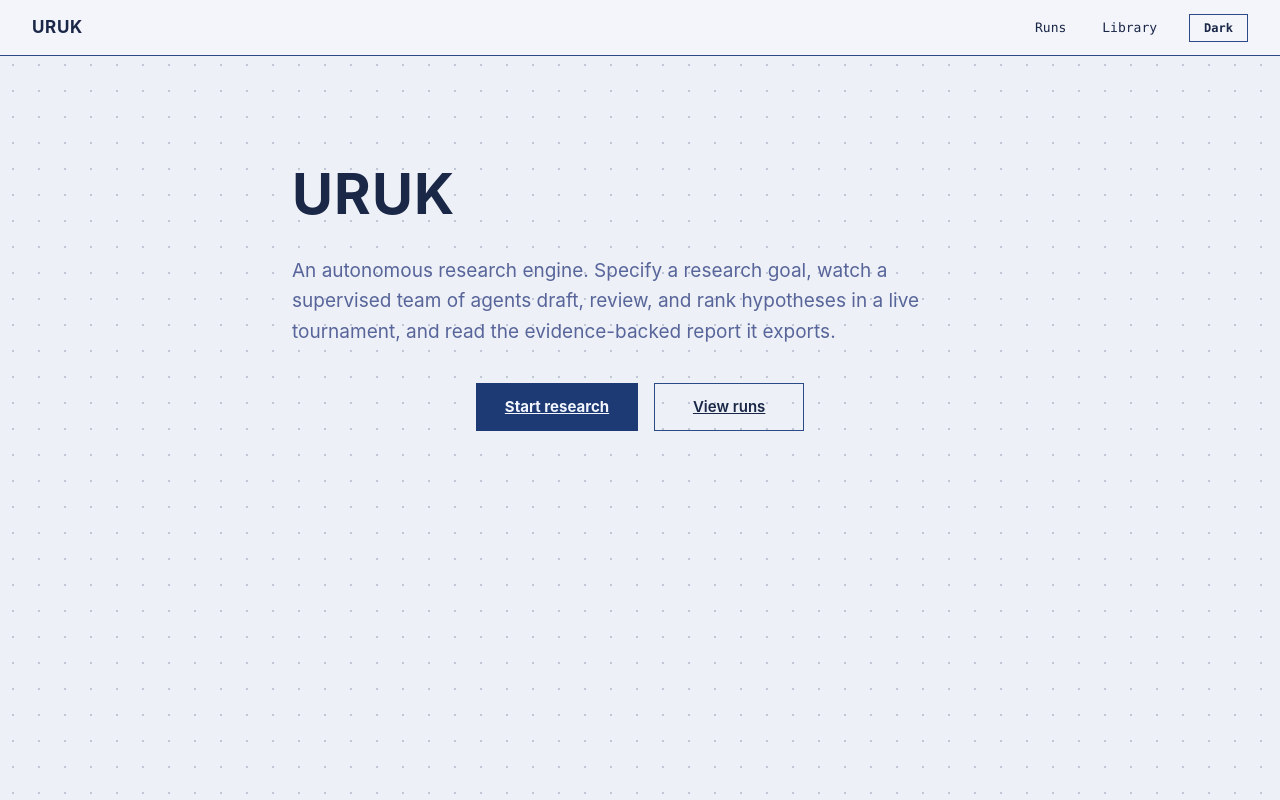
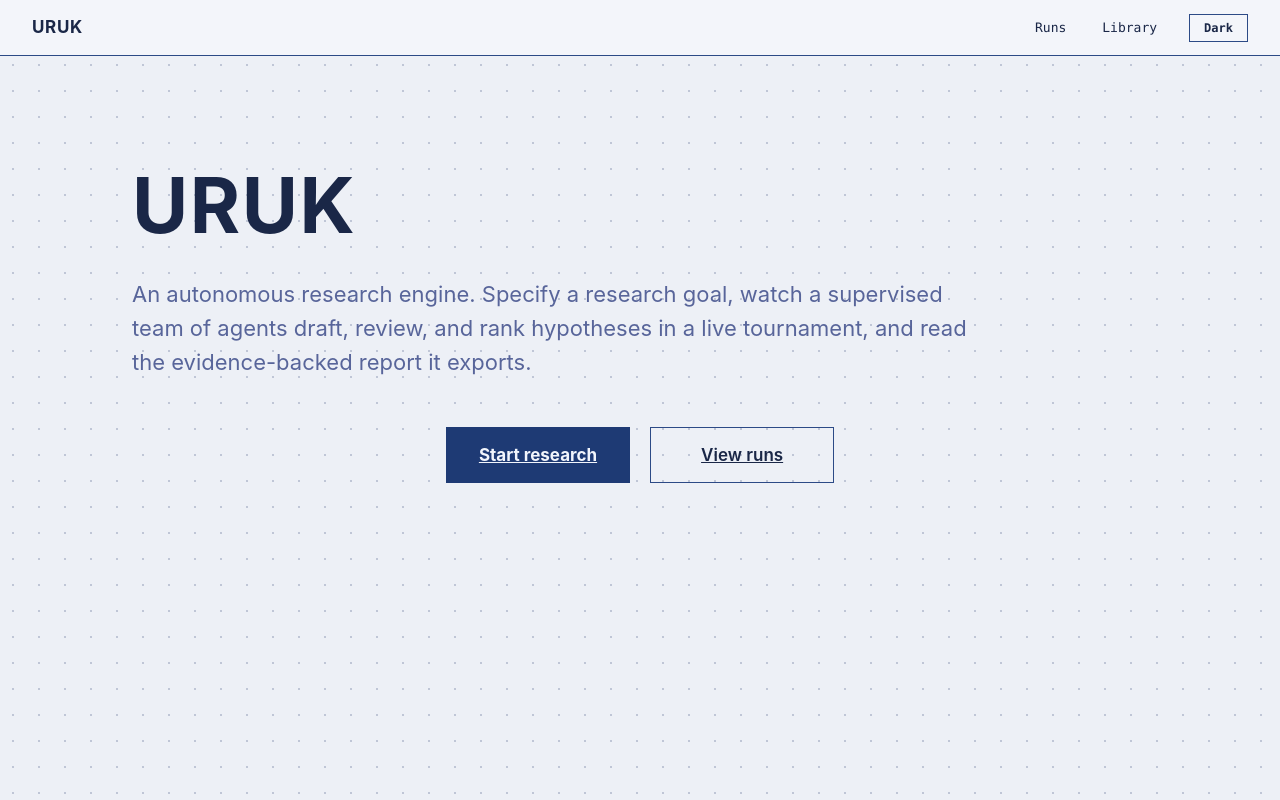
Before and after one commit to dragmakex/uruk, a Next.js app in the folder web/: page / in a window 1280 px wide. Built offline with nearby package versions, Linux system fonts and the light colour scheme.

Commit message:
feat(web): scale landing hero on large screens

```diff
--- a/web/app/globals.css
+++ b/web/app/globals.css
@@ -1218,6 +1218,36 @@ details.legend-fold .legend-line {
   text-align: center;
 }
 
+@media (min-width: 1024px) {
+  .landing {
+    max-width: 1080px;
+    padding-top: clamp(112px, 12vh, 160px);
+  }
+
+  .landing h1 {
+    font-size: clamp(72px, 6vw, 88px);
+    line-height: 1;
+  }
+
+  .landing p.lede {
+    max-width: 62ch;
+    margin: 32px 0 48px;
+    font-size: clamp(22px, 1.65vw, 26px);
+    line-height: 1.55;
+  }
+
+  .landing-actions {
+    gap: 20px;
+  }
+
+  .landing-action {
+    min-width: 184px;
+    min-height: 56px;
+    padding: 15px 32px;
+    font-size: 17px;
+  }
+}
+
 @media (max-width: 640px) {
   .landing {
     padding-top: 48px;
```
